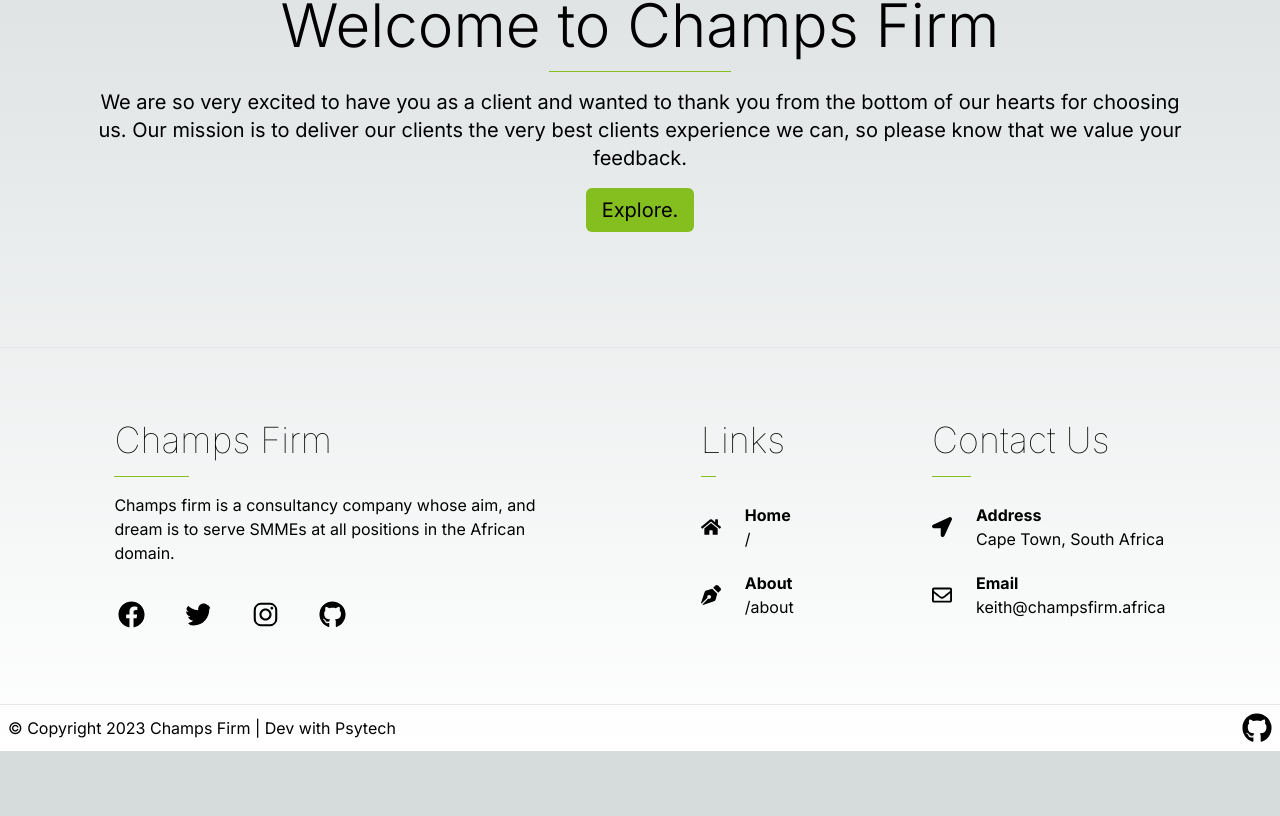
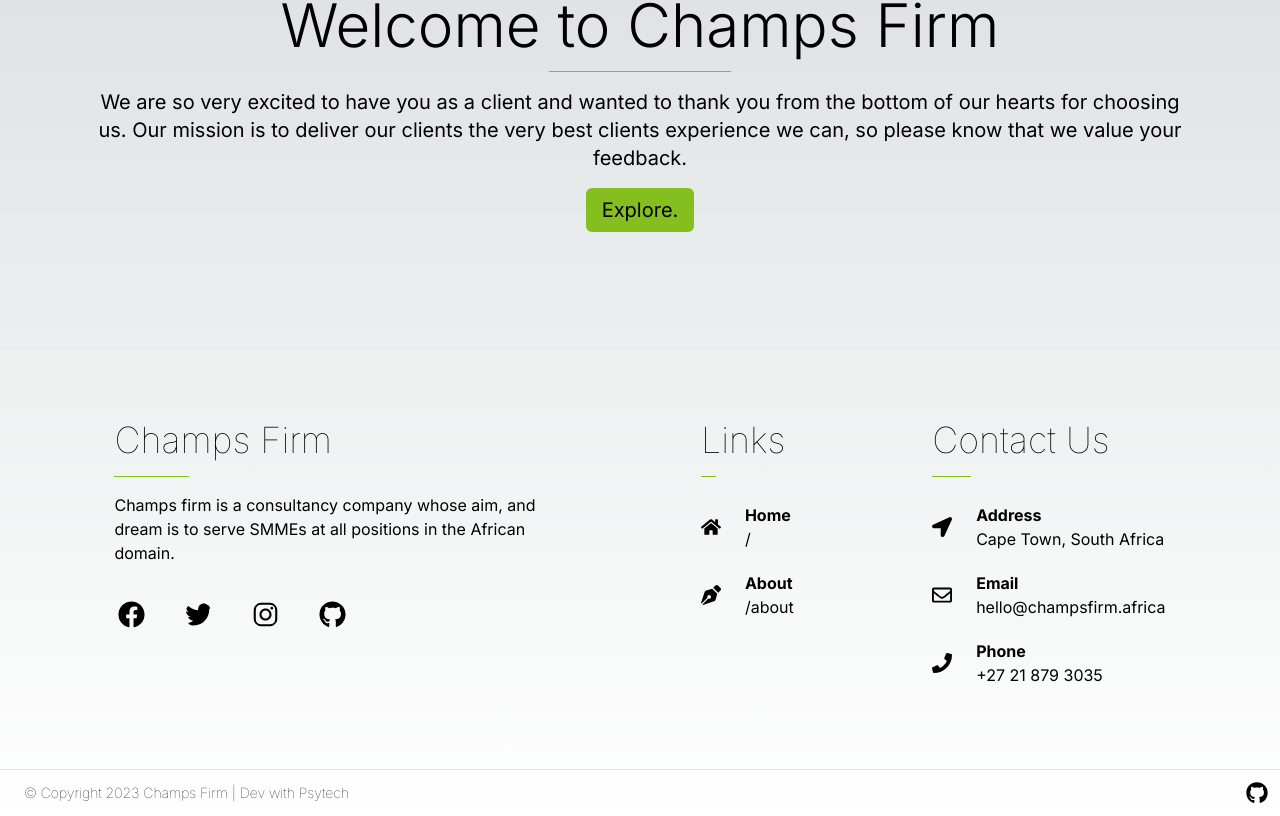
Before and after one commit to christiaan-fourie/champs.firm, a Next.js app: page / in a window 1280 px wide. Shown: the part 238-1054 px from the top of the page. Before the commit the page ends 989 px from the top, so only its background shows below. Built offline with nearby package versions, Linux system fonts and the light colour scheme.

Commit message:
Update Footer.tsx

```diff
--- a/components/Footer/Footer.tsx
+++ b/components/Footer/Footer.tsx
@@ -1,5 +1,5 @@
-import { FaGithub, FaLocationArrow, FaRegEnvelope, FaFacebook, FaHome, FaPenNib, FaTwitter, FaInstagram } from 'react-icons/fa';
-import Image from 'next/image';
+import { FaGithub, FaLocationArrow, FaRegEnvelope, FaFacebook, FaHome, FaPenNib, FaTwitter, FaInstagram, FaPhone } from 'react-icons/fa';
+import Link from 'next/link';
 
 const littleLine = () => {
     return (
@@ -54,14 +54,26 @@ export default function header() {
                         <FaRegEnvelope size={20} className='m-6 ml-0' />
                         <div>
                             <h2 className='font-bold text-md'>Email</h2>
-                            <p>keith@champsfirm.africa</p>
+                            <p>hello@champsfirm.africa</p>
+                        </div>
+                    </div>
+                    <div className='flex items-center'>
+                        <FaPhone size={20} className='m-6 ml-0' />
+                        <div>
+                            <h2 className='font-bold text-md'>Phone</h2>
+                            <p>+27 21 879 3035</p>
                         </div>
                     </div>
                 </div>
             </section>
             <section
                 className="w-full border-t">
-                <p className="flex justify-between p-2 items-center"><span className="text-center"> © Copyright 2023 Champs Firm | Dev with Psytech </span><FaGithub size={30} /> </p>
+                <p className="flex justify-between p-2 pl-6 items-center">
+                    <span className="text-sm font-thin"> © Copyright 2023 Champs Firm | Dev with Psytech </span>
+                    <Link target='_blank' href='https://github.com/iam-krist/champs.firm'>
+                        <FaGithub size={30} className='p-1' title='Source Code'  />
+                    </Link>
+                </p>
             </section>
         </footer>
     )
```
